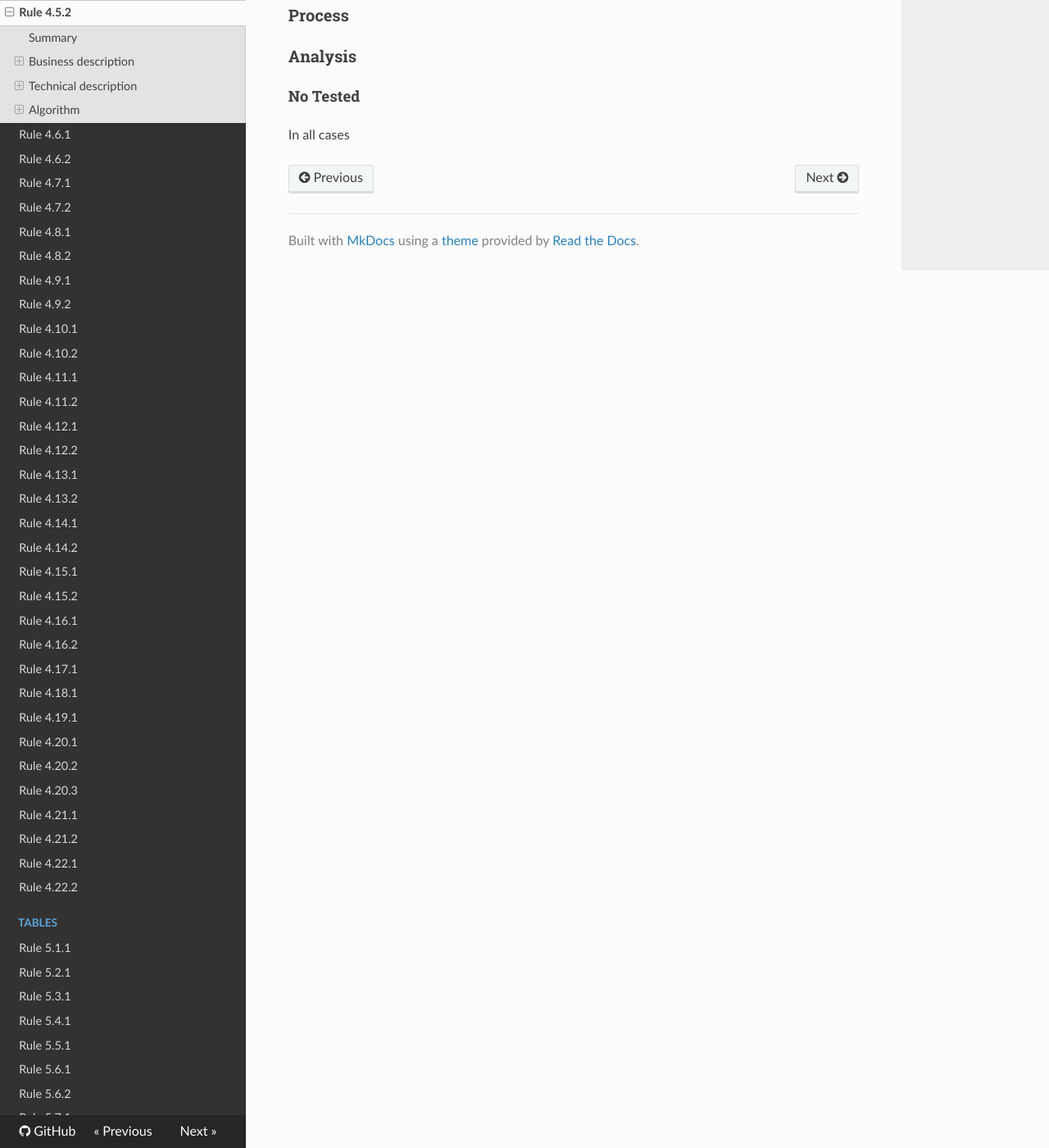
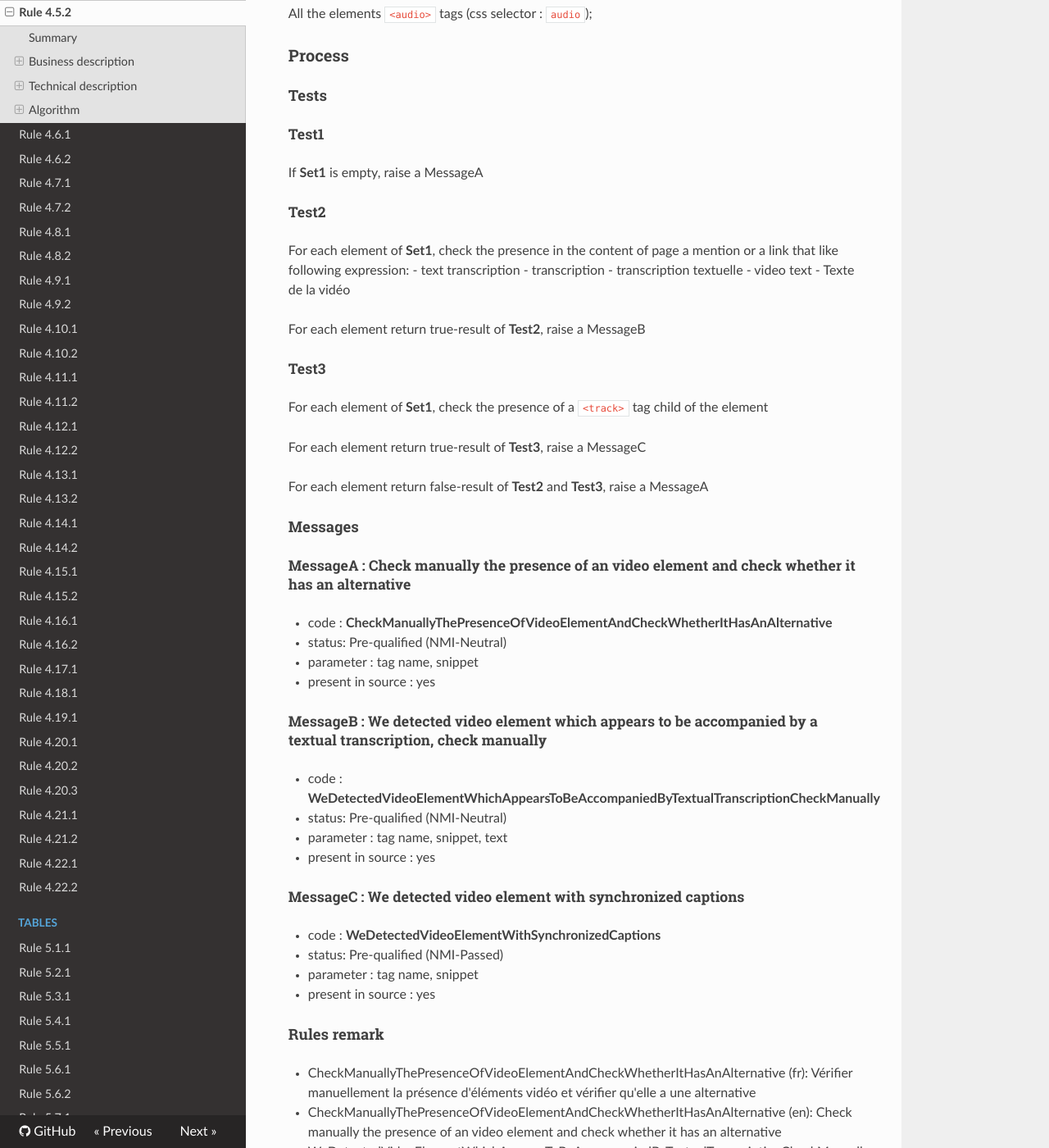
Before and after one commit to Tanaguru/RGAA3-2016, an MkDocs documentation site: the page built from docs/Rule-4-5-2.md, in a window 1280 px wide and 1400 px high, scrolled down 1236 px. Shown: the whole window at 82% size. Built offline with MkDocs 1.6.1, drawn with Linux system fonts in a browser that asks for light colours; nearby versions of some CDN libraries; old or Windows-style settings are respelled for this version of MkDocs; some of the changed text lies outside the part shown.

Commit message:
Update tests 4.5.2

```diff
--- a/docs/Rule-4-5-2.md
+++ b/docs/Rule-4-5-2.md
@@ -1,18 +1,16 @@
 # Rule 4.5.2
 
 ## Summary
-
-No-check rule
 
 ## Business description
 
 ### Criterion
 
-[4.5](http://references.modernisation.gouv.fr/referentiel-technique-0#crit-4-5)
+[4.5](http://references.modernisation.gouv.fr/rgaa/criteres.html#crit-4-5)
 
 ###Test
 
-[4.5.2](http://references.modernisation.gouv.fr/referentiel-technique-0#test-4-5-2)
+[4.5.2](http://references.modernisation.gouv.fr/rgaa/criteres.html#test-4-5-2)
 
 ### Description
 
@@ -42,10 +40,73 @@ Chaque <a href="http://references.modernisation.gouv.fr/referentiel-technique-0#
 
 ### Selection
 
+#### Set1
+
+All the elements `<audio>` tags (css selector : `audio`);
+
 ### Process
+
+#### Tests
+
+##### Test1
+
+If **Set1** is empty, raise a MessageA
+
+##### Test2
+
+For each element of **Set1**, check the presence in the content of page a mention or a link that like following expression:
+ - text transcription
+ - transcription
+ - transcription textuelle
+ - video text
+ - Texte de la vidéo
+
+For each element return true-result of **Test2**, raise a MessageB
+
+##### Test3
+
+For each element of **Set1**, check the presence of a `<track>` tag child of the element
+
+For each element return true-result of **Test3**, raise a MessageC
+
+For each element return false-result of **Test2** and **Test3**, raise a MessageA
+
+#### Messages
+
+##### MessageA : Check manually the presence of an video element and check whether it has an alternative
+
+-    code : **CheckManuallyThePresenceOfVideoElementAndCheckWhetherItHasAnAlternative**
+-    status: Pre-qualified (NMI-Neutral)
+-    parameter : tag name, snippet
+-    present in source : yes
+
+##### MessageB : We detected video element which appears to be accompanied by a textual transcription, check manually
+
+-    code : **WeDetectedVideoElementWhichAppearsToBeAccompaniedByTextualTranscriptionCheckManually**
+-    status: Pre-qualified (NMI-Neutral)
+-    parameter : tag name, snippet, text
+-    present in source : yes
+
+##### MessageC : We detected video element with synchronized captions
+
+-    code : **WeDetectedVideoElementWithSynchronizedCaptions**
+-    status: Pre-qualified (NMI-Passed)
+-    parameter : tag name, snippet
+-    present in source : yes
+
+#### Rules remark
+
+ * CheckManuallyThePresenceOfVideoElementAndCheckWhetherItHasAnAlternative (fr): V&eacute;rifier manuellement la pr&eacute;sence d'&eacute;l&eacute;ments vid&eacute;o et v&eacute;rifier qu'elle a une alternative
+ * CheckManuallyThePresenceOfVideoElementAndCheckWhetherItHasAnAlternative (en): Check manually the presence of an video element and check whether it has an alternative
+
+ * WeDetectedVideoElementWhichAppearsToBeAccompaniedByTextualTranscriptionCheckManually (fr): Nous d&eacute;tectons des &eacute;l&eacute;ments vid&eacute;o qui semble &ecirc;tre accompagn&eacute; d'une transcription textuelle, v&eacute;rifier manuellement
+ * WeDetectedVideoElementWhichAppearsToBeAccompaniedByTextualTranscriptionCheckManually (en): We detected video element which appears to be accompanied by a textual transcription, check manually
+
+ * WeDetectedVideoElementWithSynchronizedCaptions (fr): Nous d&eacute;tectons des &eacute;l&eacute;ments vid&eacute;o avec des sous-titres
+ * WeDetectedVideoElementWithSynchronizedCaptions (en): We detected video element, check manually that possible to show synchronized captions
 
 ### Analysis
 
-#### No Tested
+#### Pre-qualified
 
 In all cases
```
Also changed, not shown: 3 other files.
